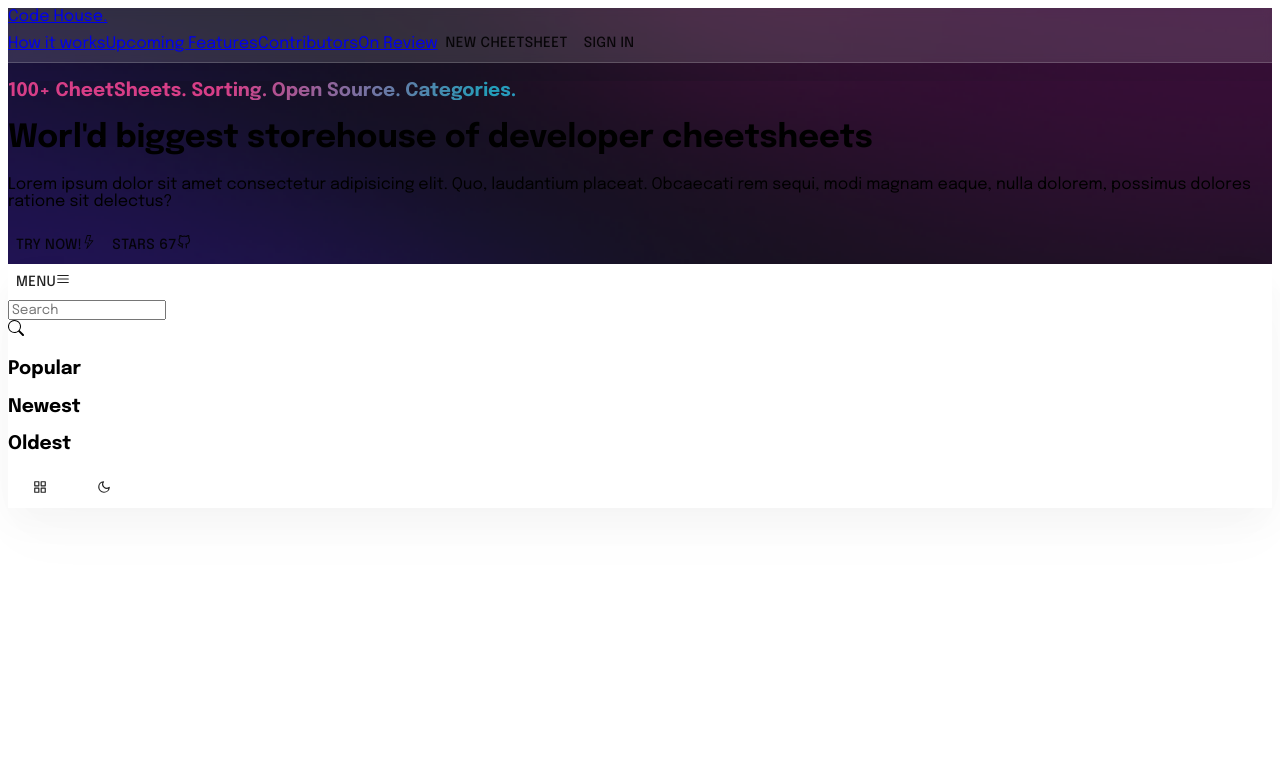
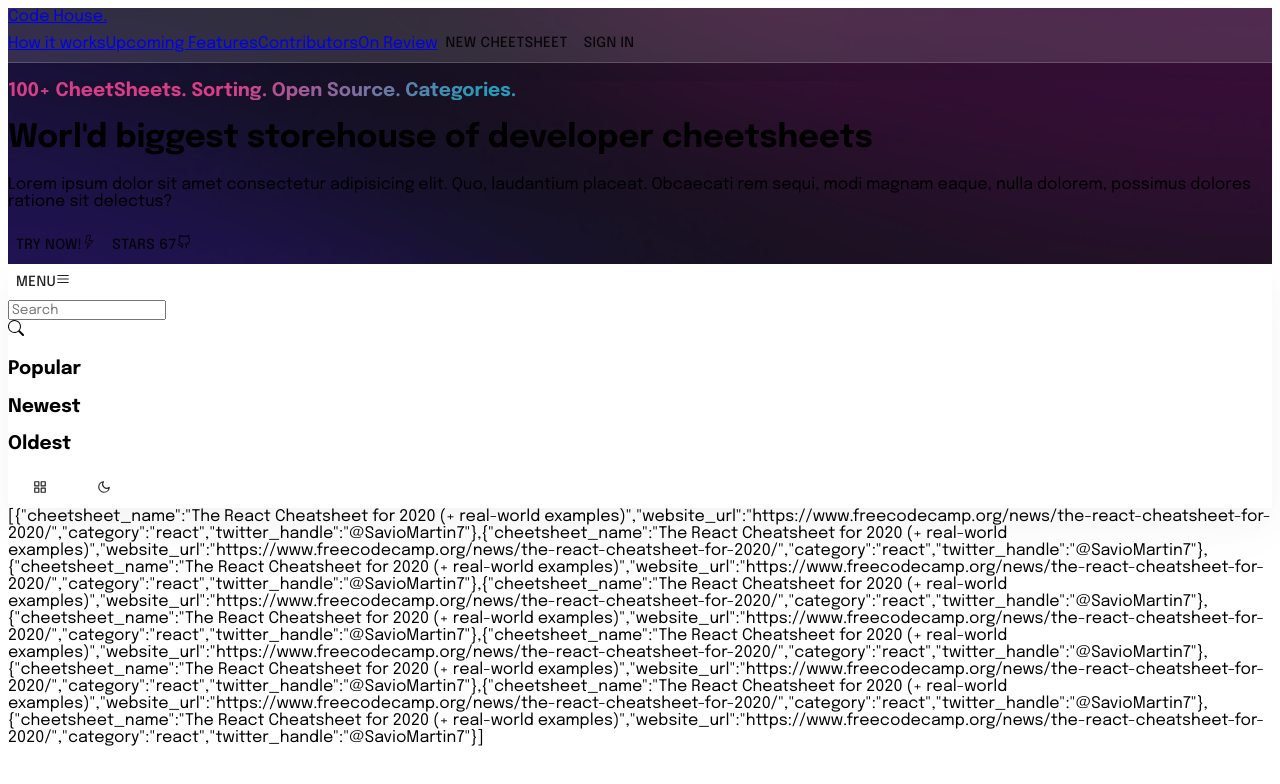
Before and after one commit to HappyBrother2022/codehouse, a Next.js app: page / in a window 1280 px wide. Shown: the top 784 px of the page. Built offline with nearby package versions, Linux system fonts and the light colour scheme.

Commit message:
created dummy data

```diff
--- a/components/App.js
+++ b/components/App.js
@@ -1,10 +1,12 @@
 import React from "react";
 import { AppHeader } from ".";
+import dummdata from "../dummydata.json";
 
 const App = () => {
   return (
     <div className="bg-[#ECF2F5] min-h-screen p-6">
       <AppHeader />
+      {JSON.stringify(dummdata)}
     </div>
   );
 };
--- /dev/null
+++ b/dummydata.json
@@ -0,0 +1,56 @@
+[
+  {
+    "cheetsheet_name": "The React Cheatsheet for 2020 (+ real-world examples)",
+    "website_url": "https://www.freecodecamp.org/news/the-react-cheatsheet-for-2020/",
+    "category": "react",
+    "twitter_handle": "@SavioMartin7"
+  },
+  {
+    "cheetsheet_name": "The React Cheatsheet for 2020 (+ real-world examples)",
+    "website_url": "https://www.freecodecamp.org/news/the-react-cheatsheet-for-2020/",
+    "category": "react",
+    "twitter_handle": "@SavioMartin7"
+  },
+  {
+    "cheetsheet_name": "The React Cheatsheet for 2020 (+ real-world examples)",
+    "website_url": "https://www.freecodecamp.org/news/the-react-cheatsheet-for-2020/",
+    "category": "react",
+    "twitter_handle": "@SavioMartin7"
+  },
+  {
+    "cheetsheet_name": "The React Cheatsheet for 2020 (+ real-world examples)",
+    "website_url": "https://www.freecodecamp.org/news/the-react-cheatsheet-for-2020/",
+    "category": "react",
+    "twitter_handle": "@SavioMartin7"
+  },
+  {
+    "cheetsheet_name": "The React Cheatsheet for 2020 (+ real-world examples)",
+    "website_url": "https://www.freecodecamp.org/news/the-react-cheatsheet-for-2020/",
+    "category": "react",
+    "twitter_handle": "@SavioMartin7"
+  },
+  {
+    "cheetsheet_name": "The React Cheatsheet for 2020 (+ real-world examples)",
+    "website_url": "https://www.freecodecamp.org/news/the-react-cheatsheet-for-2020/",
+    "category": "react",
+    "twitter_handle": "@SavioMartin7"
+  },
+  {
+    "cheetsheet_name": "The React Cheatsheet for 2020 (+ real-world examples)",
+    "website_url": "https://www.freecodecamp.org/news/the-react-cheatsheet-for-2020/",
+    "category": "react",
+    "twitter_handle": "@SavioMartin7"
+  },
+  {
+    "cheetsheet_name": "The React Cheatsheet for 2020 (+ real-world examples)",
+    "website_url": "https://www.freecodecamp.org/news/the-react-cheatsheet-for-2020/",
+    "category": "react",
+    "twitter_handle": "@SavioMartin7"
+  },
+  {
+    "cheetsheet_name": "The React Cheatsheet for 2020 (+ real-world examples)",
+    "website_url": "https://www.freecodecamp.org/news/the-react-cheatsheet-for-2020/",
+    "category": "react",
+    "twitter_handle": "@SavioMartin7"
+  }
+]
```
